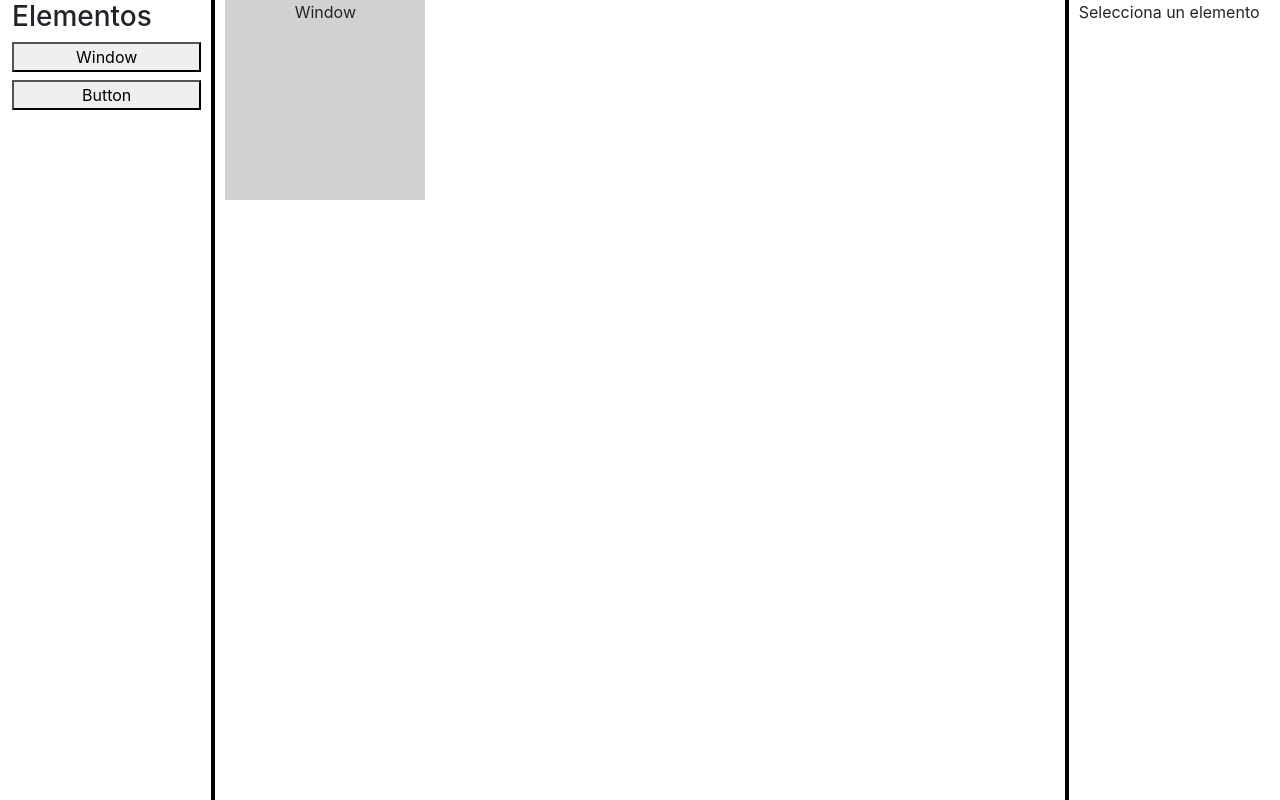
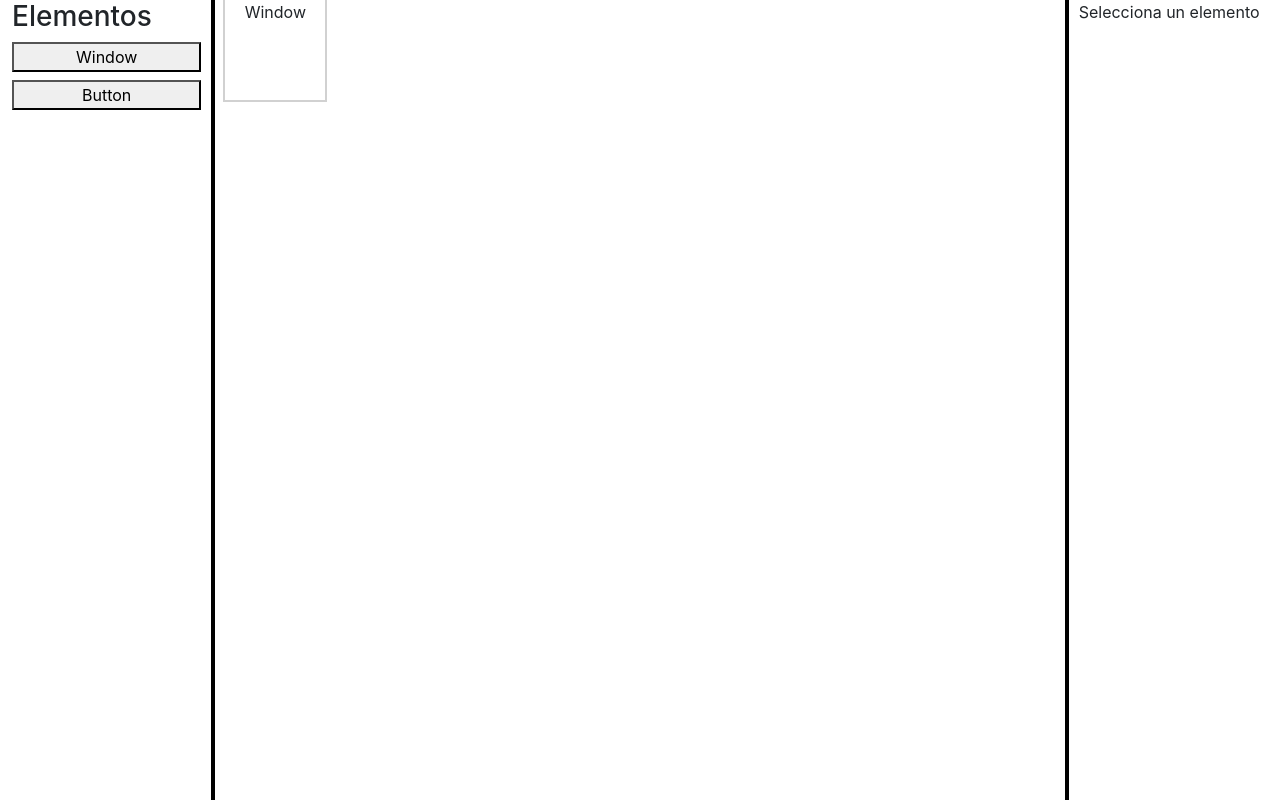
Before and after one commit to DeynerNB/Tkinter-MyDesigner, a React (Create React App) app: page / in a window 1280 px wide. Both pictures are taken after a click on the button "Window". Built offline with nearby package versions, Linux system fonts and the light colour scheme.

Commit message:
Drag element only in selection

```diff
--- a/src/App.js
+++ b/src/App.js
@@ -36,7 +36,7 @@ function App() {
                     <ElementPanel onAddElement={addElement} />
                 </div>
                 <div className='col-8 panel-tkinter'>
-                    <Canvas elements={elements} onSelectElement={selectElement} onElementMoveConfig={updateConfig}/>
+                    <Canvas elements={elements} onSelectElement={selectElement} onElementMoveConfig={updateConfig} selectedElementIndex={selectedElement}/>
                 </div>
                 <div className='col panel-tkinter '>
                     <ConfigPanel element={elements[selectedElement]} onUpdateConfig={updateConfig} codeDisplayDialog={codeDisplayDialog} />
@@ -48,6 +48,7 @@ function App() {
                 &&
                 <CodeDisplay
                     codeDisplayDialog={codeDisplayDialog}
+                    elements={elements}
                 />
             }
         </div>
--- a/src/components/canvasPanel/Canvas.js
+++ b/src/components/canvasPanel/Canvas.js
@@ -1,12 +1,15 @@
 import React from 'react';
 import DraggableElement from './DraggableElement';
 
-function Canvas({ elements, onSelectElement, onElementMoveConfig }) {
+function Canvas({ elements, onSelectElement, onElementMoveConfig, selectedElementIndex }) {
     return (
         <div className="position-relative w-100 h-100">
             {elements.map((element, index) => (
                 <div key={index} onClick={() => onSelectElement( index )}>
-                    <DraggableElement element={element.type} onElementMoveConfig={onElementMoveConfig} />
+                    <DraggableElement
+                        element={element.type}
+                        isSelected={selectedElementIndex === index}
+                        onElementMoveConfig={onElementMoveConfig} />
                 </div>
             ))}
         </div>
--- a/src/components/canvasPanel/DraggableElement.js
+++ b/src/components/canvasPanel/DraggableElement.js
@@ -2,7 +2,7 @@
 import React, { useState } from 'react';
 import "./DraggableStyle.css"
 
-function DraggableElement({ element, onElementMoveConfig }) {
+function DraggableElement({ element, isSelected, onElementMoveConfig }) {
     const [position, setPosition] = useState({ x: 0, y: 0 });
     const [offset, setOffset] = useState({ x: 0, y: 0 });
     const element_panel = document.getElementById("element-panel")
@@ -20,11 +20,15 @@ function DraggableElement({ element, onElementMoveConfig }) {
     };
 
     const handleDragEnd  = (e) => {
+        if (!isSelected) {
+            return;
+        }
+
         const positionX = (e.clientX - element_panel.offsetWidth <= 0) ? 0 : e.clientX - element_panel.offsetWidth - offset.x;
         const positionY = e.clientY - offset.y
 
-        element.config.posX = Math.floor(positionX)
-        element.config.posY = Math.floor(positionY)
+        element.config.posX = positionX.toFixed(2)
+        element.config.posY = positionY.toFixed(2)
 
         onElementMoveConfig( element.config )
 
@@ -37,7 +41,7 @@ function DraggableElement({ element, onElementMoveConfig }) {
     return (
         <div
             className={`draggable-${element.name} text-center text-nowrap overflow-hidden`}
-            style={{ left: position.x, top: position.y, position: 'absolute', width: element.config.width, height: element.config.height }}
+            style={{ left: position.x, top: position.y, position: 'absolute', width: `${element.config.width}px`, height: `${element.config.height}px` }}
             draggable
             onDragStart={handleDragStart}
             onDrag={handleDrag}
--- a/src/components/canvasPanel/DraggableStyle.css
+++ b/src/components/canvasPanel/DraggableStyle.css
@@ -1,6 +1,6 @@
 
 .draggable-Window {
-    background-color: #d1d1d1;
+    outline: 2px solid #d1d1d1;
     min-width: 100px;
     min-height: 100px;
 
@@ -8,7 +8,7 @@
 }
 
 .draggable-Button {
-    background-color: #d1d1d1;
+    outline: 2px solid #6b6b6b;
     /* min-width: 100px;
     min-height: 20px; */
 
```
